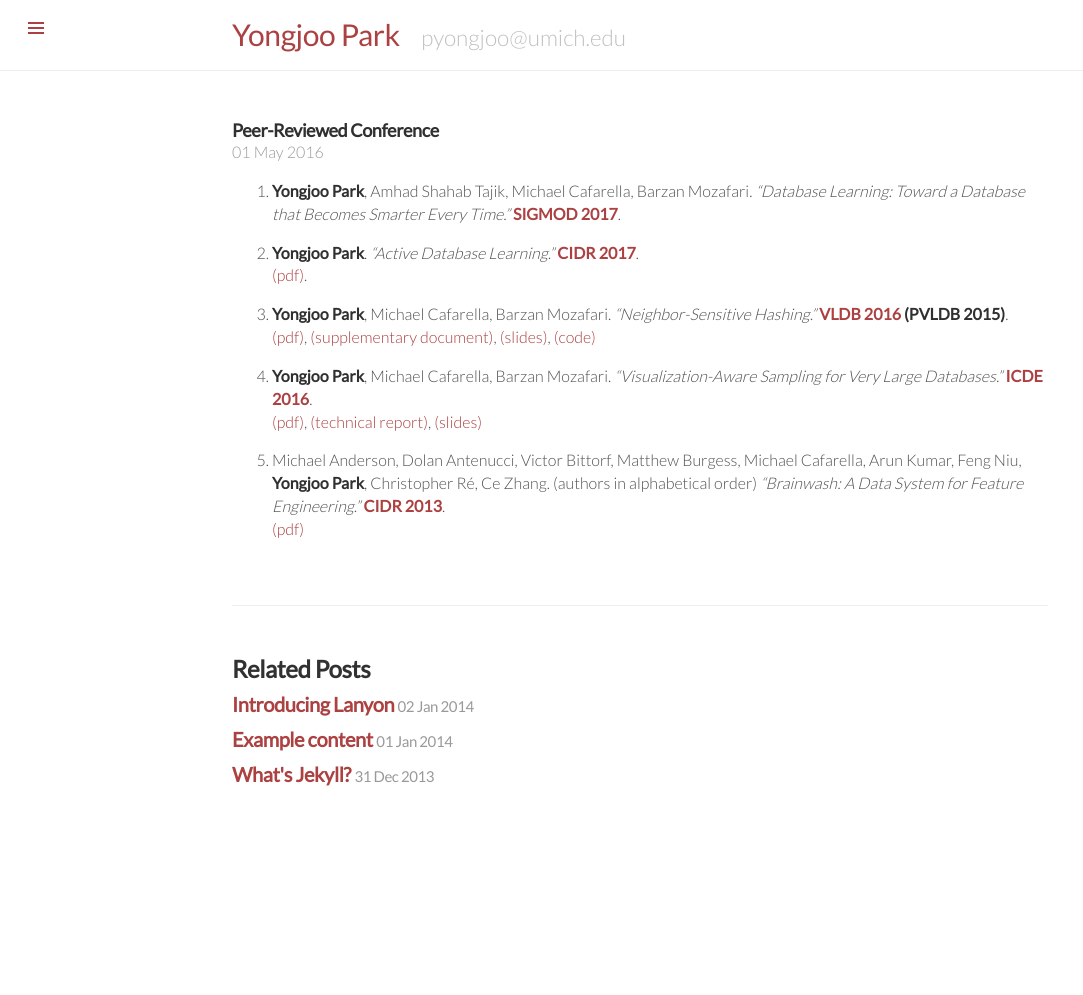
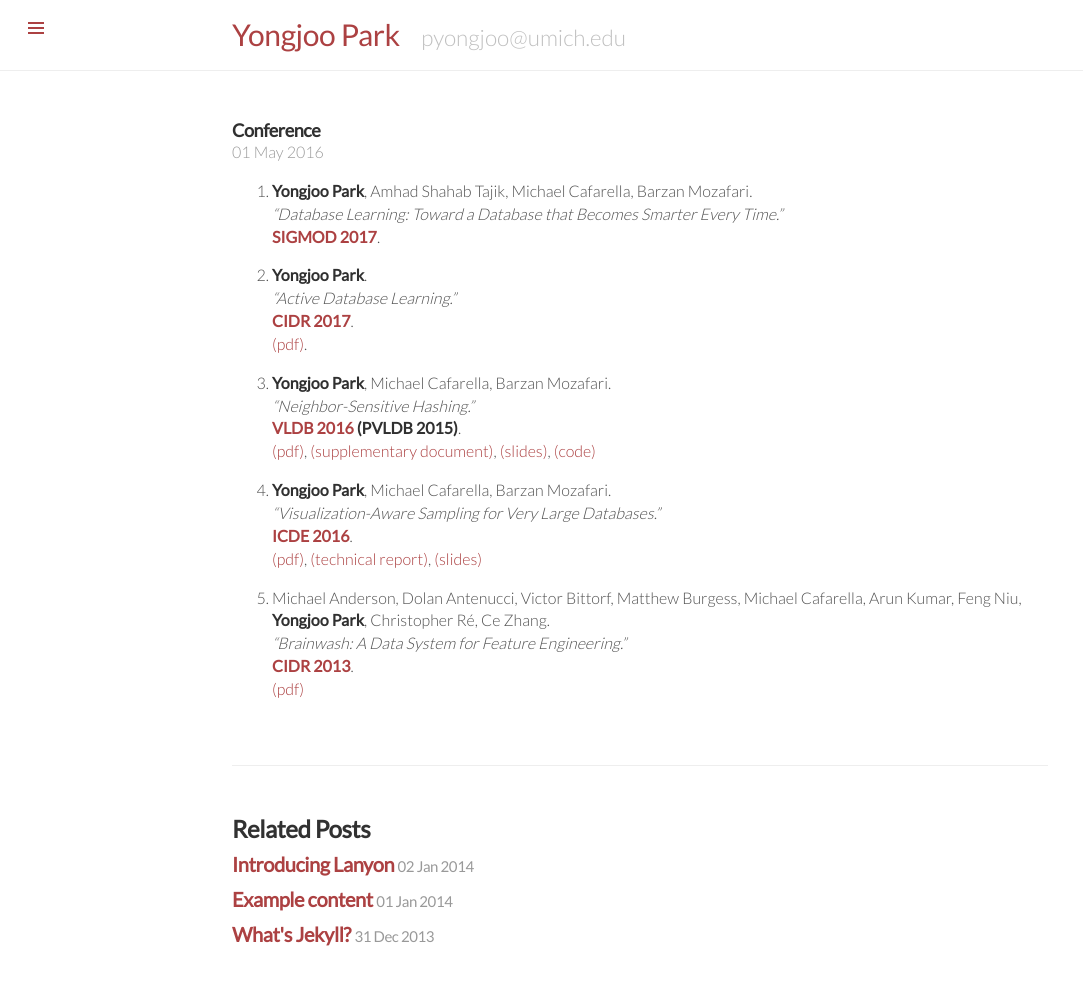
Before and after one commit to pyongjoo/pyongjoo.github.io, a Jekyll site: the page built from _publications/2016-05-01-peer-reviewed.md, in a window 1280 px wide. Shown: the whole page, without its empty margins (0-1083 px from the left). Built offline with Jekyll 4.4.1, drawn with Linux system fonts in a browser that asks for light colours; before the commit the page ends 900 px from its top, so only the background shows below that.

Commit message:
Update 2016-05-01-peer-reviewed.md

```diff
--- a/_publications/2016-05-01-peer-reviewed.md
+++ b/_publications/2016-05-01-peer-reviewed.md
@@ -1,6 +1,6 @@
 ---
 layout: post
-title: Peer-Reviewed Conference
+title: Conference
 ---
 
 1. **Yongjoo Park**, Amhad Shahab Tajik, Michael Cafarella, Barzan Mozafari.
@@ -9,12 +9,12 @@ title: Peer-Reviewed Conference
 
 1. **Yongjoo Park**.
    *"Active Database Learning."*
-   **[CIDR 2017](http://cidrdb.org/cidr2017/)**.<br/>
+   **[CIDR 2017](http://cidrdb.org/cidr2017/)**.
    [(pdf)]({{ site.url }}/resources/active-cidr17.pdf).
 
 1. **Yongjoo Park**, Michael Cafarella, Barzan Mozafari.
    *"Neighbor-Sensitive Hashing."*
-   **[VLDB 2016](http://vldb2016.persistent.com/) (PVLDB 2015)**.<br/>
+   **[VLDB 2016](http://vldb2016.persistent.com/) (PVLDB 2015)**.
    [(pdf)](http://www.vldb.org/pvldb/vol9/p144-park.pdf),
    [(supplementary document)]({{ site.url }}/resources/vldb2016sup.pdf),
    [(slides)]({{ site.url }}/resources/nsh-slides-vldb16.pdf),
@@ -22,14 +22,13 @@ title: Peer-Reviewed Conference
 
 1. **Yongjoo Park**, Michael Cafarella, Barzan Mozafari.
    *"Visualization-Aware Sampling for Very Large Databases."*
-   **[ICDE 2016](http://icde2016.fi/)**.<br/>
+   **[ICDE 2016](http://icde2016.fi/)**.
    [(pdf)]({{ site.url }}/resources/ypark_icde16.pdf),
    [(technical report)](http://arxiv.org/abs/1510.03921),
    [(slides)]({{ site.url }}/resources/vas_slides_icde16.pdf)
 
 1. Michael Anderson, Dolan Antenucci, Victor Bittorf, Matthew Burgess, Michael
    Cafarella, Arun Kumar, Feng Niu, **Yongjoo Park**, Christopher Ré, Ce Zhang.
-   (authors in alphabetical order)
    *"Brainwash: A Data System for Feature Engineering."*
-   **[CIDR 2013](http://cidrdb.org/cidr2013/)**.<br/>
+   **[CIDR 2013](http://cidrdb.org/cidr2013/)**.
    [(pdf)](http://web.eecs.umich.edu/~michjc/papers/mythical_man.pdf)
```
